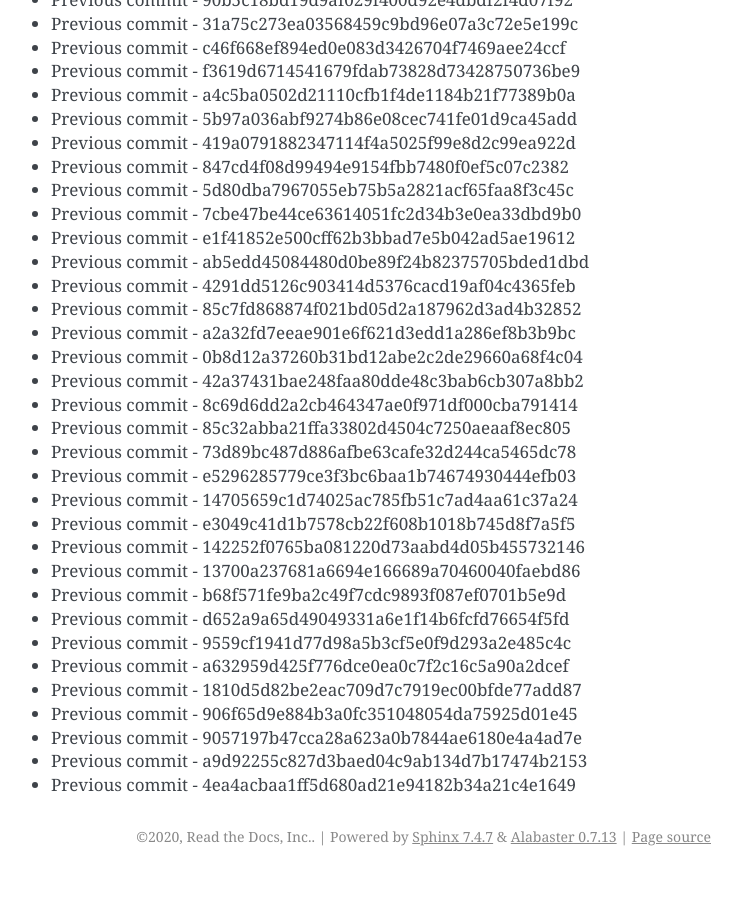
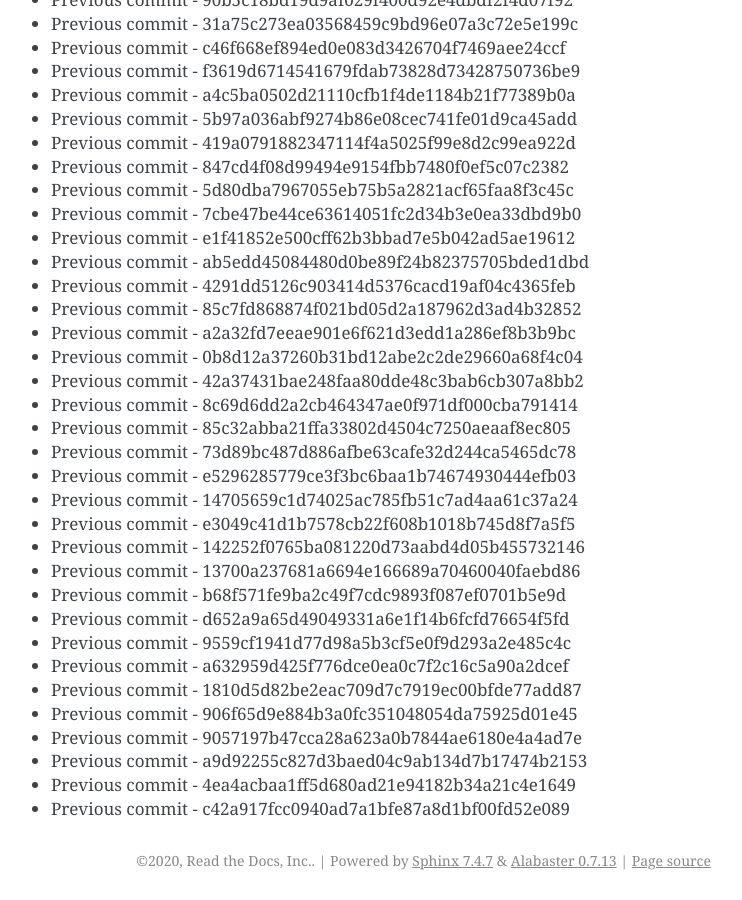
Before and after one commit to readthedocs/rtd-git-stresstest, a Sphinx documentation site: the page built from docs/updates.rst, in a window 1280 px wide and 900 px high, scrolled down 35280 px. Shown: the whole window, without its empty margins (399-1141 px from the left). Built offline with Sphinx 7.4.7, drawn with Linux system fonts in a browser that asks for light colours; before the commit the page ends 36156 px from its top, so only the background shows below that.

Commit message:
Generating commit from previous: c42a917fcc0940ad7a1bfe87a8d1bf00fd52e089

```diff
--- a/docs/updates.rst
+++ b/docs/updates.rst
@@ -1514,3 +1514,4 @@ It can be tested for any performance characteristics.
 * Previous commit - 9057197b47cca28a623a0b7844ae6180e4a4ad7e
 * Previous commit - a9d92255c827d3baed04c9ab134d7b17474b2153
 * Previous commit - 4ea4acbaa1ff5d680ad21e94182b34a21c4e1649
+* Previous commit - c42a917fcc0940ad7a1bfe87a8d1bf00fd52e089
```
